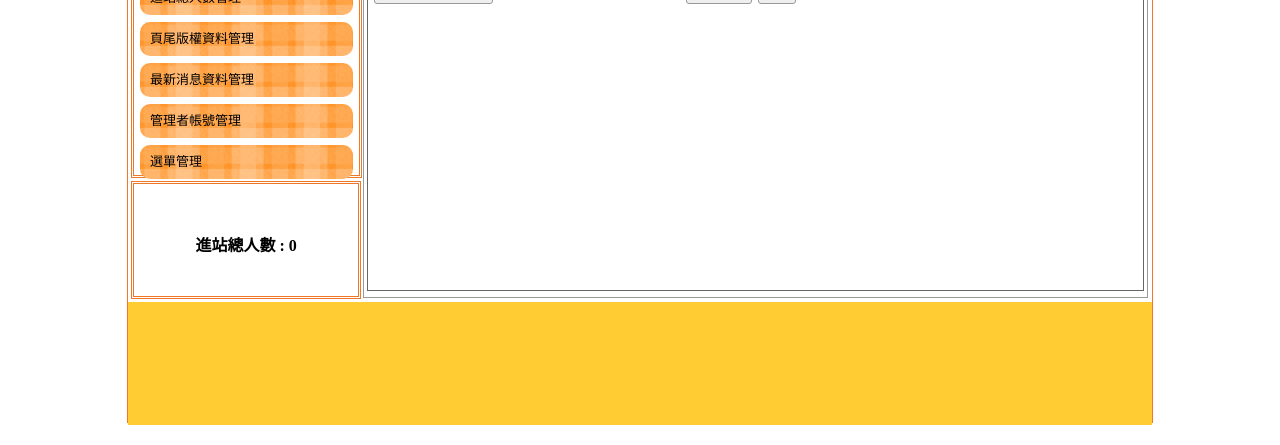
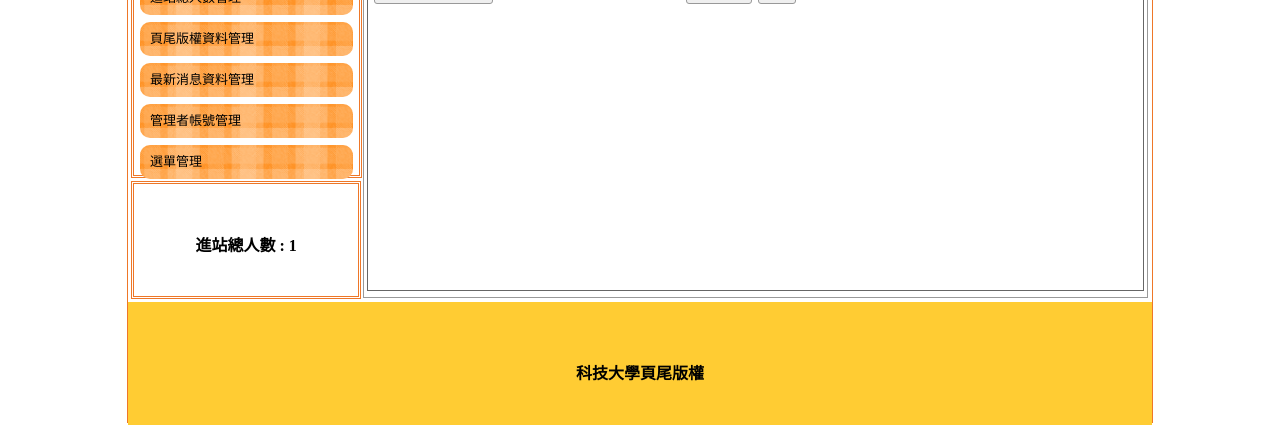
Before and after one commit to mooncactusmoon/level_B_01, a PHP site: page /test/back.php in a window 1280 px wide. Shown: the part 357-802 px from the top of the page. Run offline with PHP 8.4, Linux system fonts and the light colour scheme; data comes from the database, SQL or seed files in the repository.

Commit message:
完成進站人數增加判斷

```diff
--- a/back.php
+++ b/back.php
@@ -119,7 +119,7 @@ include_once "base.php";
 		</div>
 		<div style="clear:both;"></div>
 		<div style="width:1024px; left:0px; position:relative; background:#FC3; margin-top:4px; height:123px; display:block;">
-			<span class="t" style="line-height:123px;"></span>
+			<span class="t" style="line-height:123px;"><?=$Bottom->find(1)['bottom'];?></span>
 		</div>
 	</div>
 
--- a/base.php
+++ b/base.php
@@ -96,7 +96,7 @@ class DB{
         //id有無判斷是更新還是新增
         if(isset($array['id'])){
             //update
-            foreach($array[0] as $key => $value){
+            foreach($array as $key => $value){
                 $tmp[]="`$key`='$value'";
             }
 
@@ -159,5 +159,12 @@ $Meun=new DB('menu');
 // echo $total['total'];
 // echo $Total->find(1)['total']; 同上兩行(可取代)
 
+//判斷是否首次進站
+if(!isset($_SESSION['total'])){
+    $total=$Total->find(1);
+    $total['total']++;
+    $Total->save($total);
+    $_SESSION['total']=$total['total'];
+}
 
 ?>
--- a/index.php
+++ b/index.php
@@ -109,7 +109,7 @@ include_once "base.php";
 		</div>
 		<div style="clear:both;"></div>
 		<div style="width:1024px; left:0px; position:relative; background:#FC3; margin-top:4px; height:123px; display:block;">
-			<span class="t" style="line-height:123px;"></span>
+			<span class="t" style="line-height:123px;"><?=$Bottom->find(1)['bottom'];?></span>
 		</div>
 	</div>
 
```
